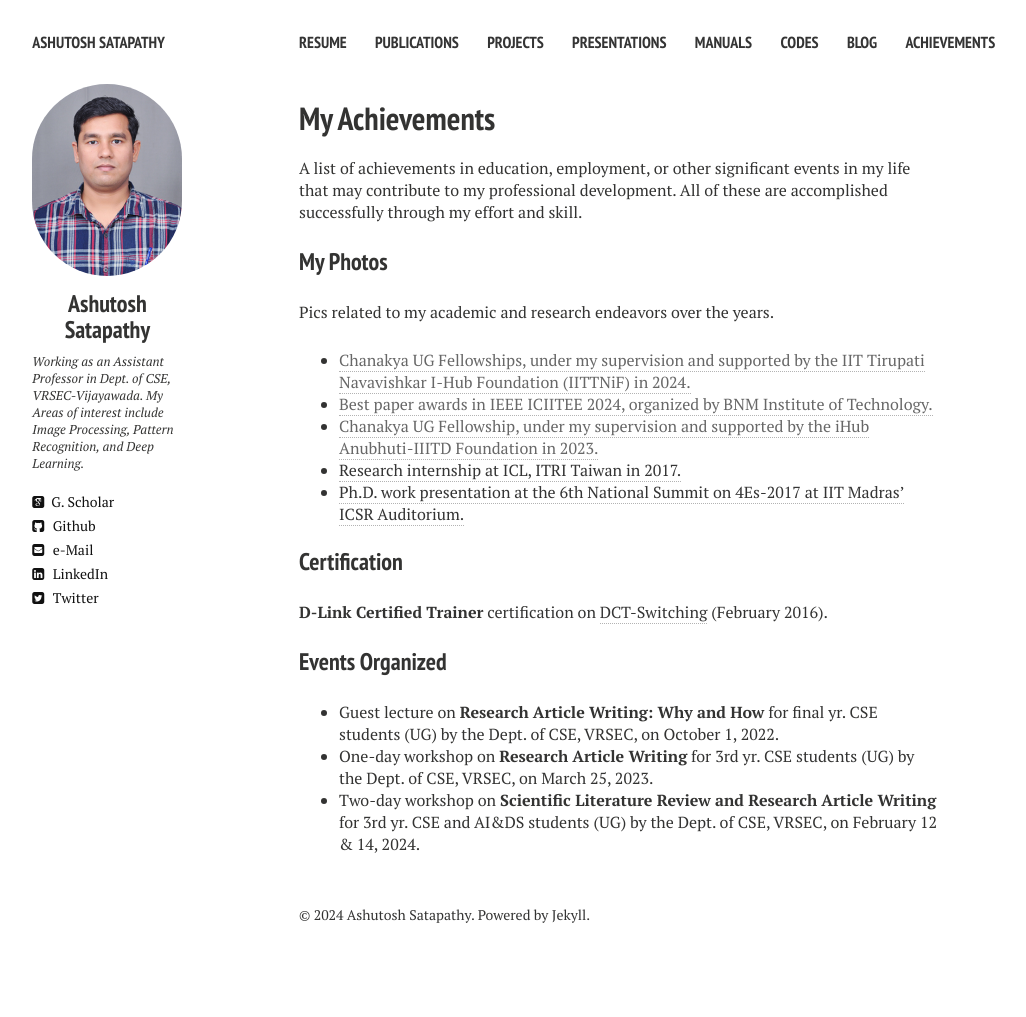
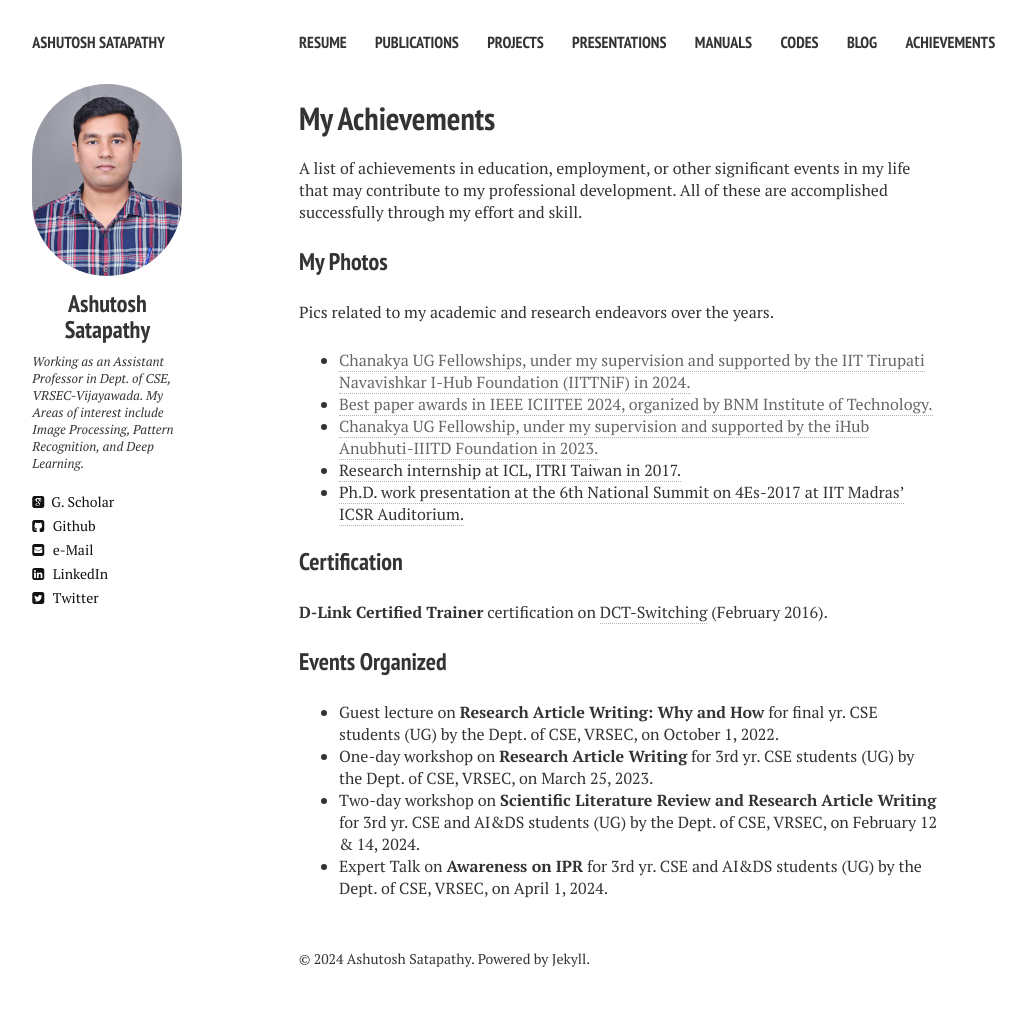
Before and after one commit to ashutoshsatapathy1990/ashutoshsatapathy1990.github.io, a Jekyll site: the page built from achievement.md, in a window 1280 px wide. Shown: the whole page, without its empty margins (21-1047 px from the left). Built offline with Jekyll 4.4.1, drawn with Linux system fonts in a browser that asks for light colours; nearby versions of some CDN libraries; before the commit the page ends 973 px from its top, so only the background shows below that.

Commit message:
Update achievement.md

```diff
--- a/achievement.md
+++ b/achievement.md
@@ -27,3 +27,4 @@ Pics related to my academic and research endeavors over the years.
 * Guest lecture on **Research Article Writing: Why and How** for final yr. CSE students (UG) by the Dept. of CSE, VRSEC, on October 1, 2022.
 * One-day workshop on **Research Article Writing** for 3rd yr. CSE students (UG) by the Dept. of CSE, VRSEC, on March 25, 2023.
 * Two-day workshop on **Scientific Literature Review and Research Article Writing** for 3rd yr. CSE and AI&DS students (UG) by the Dept. of CSE, VRSEC, on February 12 & 14, 2024.
+* Expert Talk on **Awareness on IPR** for 3rd yr. CSE and AI&DS students (UG) by the Dept. of CSE, VRSEC, on April 1, 2024.
```
